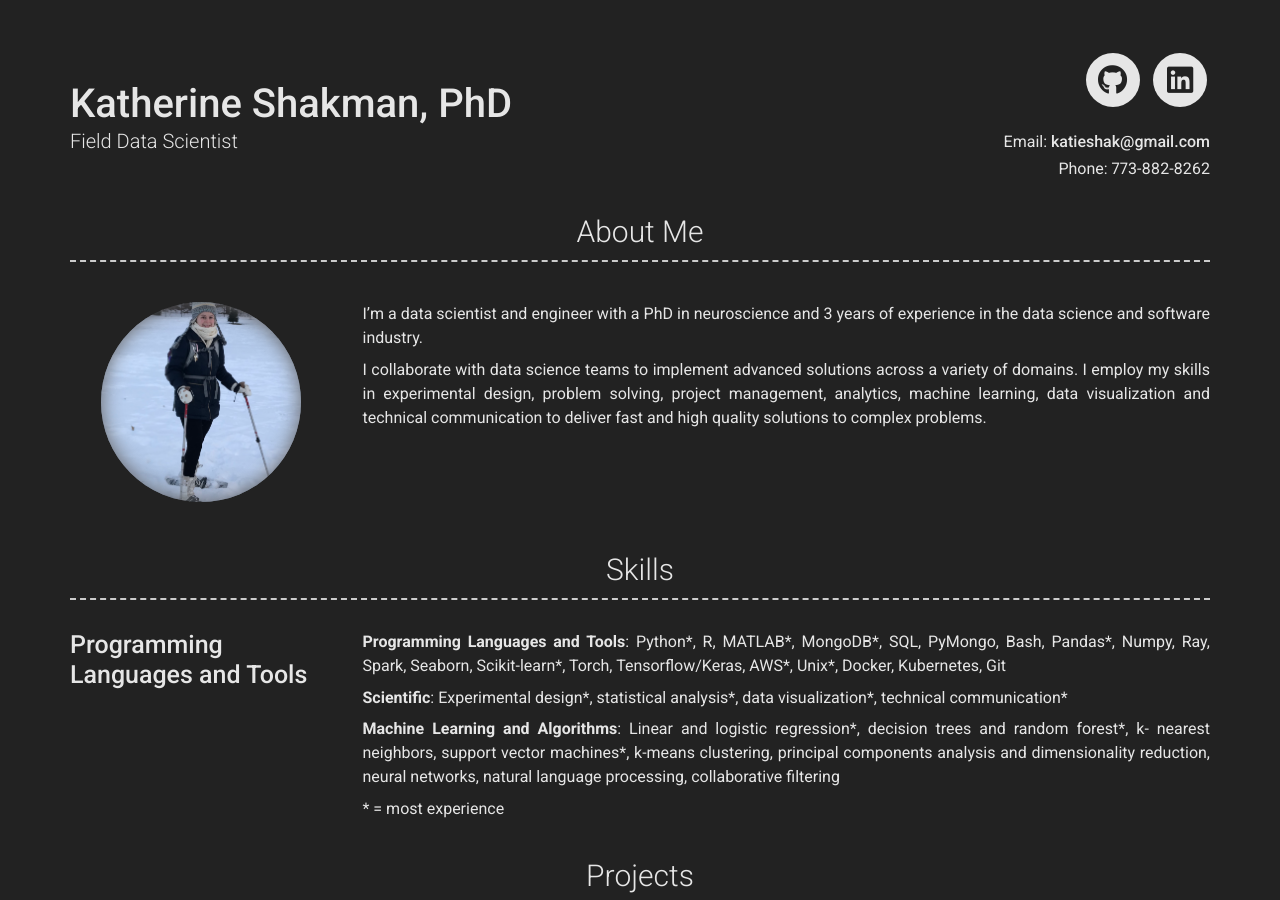
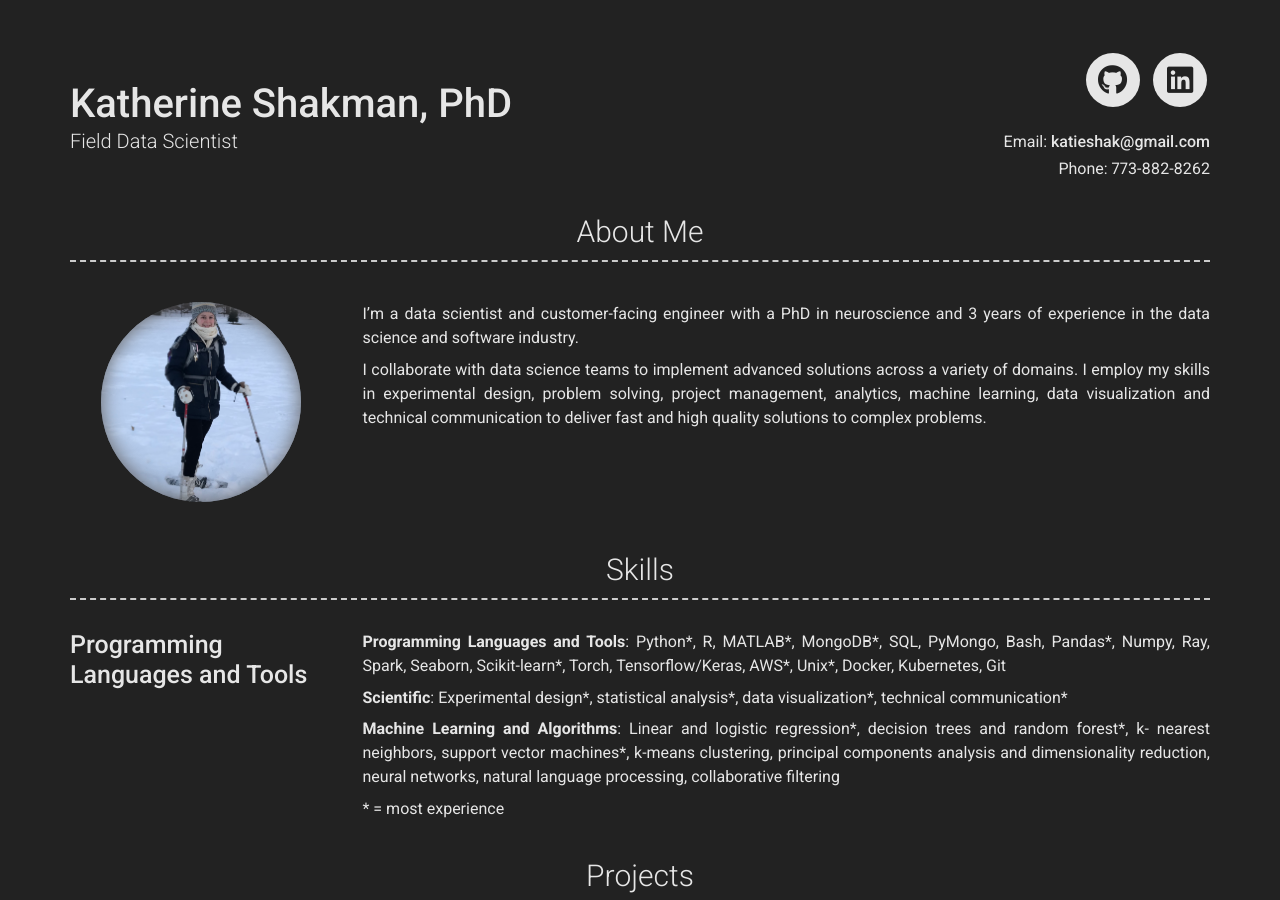
Before and after one commit to katieshakman/katieshakman.github.io, a Jekyll site: the page built from index.md, in a window 1280 px wide and 900 px high. Built offline with Jekyll 4.4.1, drawn with Linux system fonts in a browser that asks for light colours; nearby versions of some CDN libraries.

Commit message:
Updated Bio.

```diff
--- a/_config.yml
+++ b/_config.yml
@@ -53,7 +53,7 @@ github_username:  katieshakman
 # about_title: About Me (Use this to override about section title)
 about_profile_image: images/Katie_Snowshoe_Cropped_Small.jpg #Google Profile Picture.png #insight-headshot-linkedin-version.jpeg
 about_content: | # this will include new lines to allow paragraphs
- I'm a data scientist and engineer with a PhD in neuroscience and 3 years of experience in the data science and software industry.
+ I'm a data scientist and customer-facing engineer with a PhD in neuroscience and 3 years of experience in the data science and software industry.
 
  I collaborate with data science teams to implement advanced solutions across a variety of domains.
  I employ my skills in experimental design, problem solving, project management, analytics, machine learning, data visualization and technical communication
```
